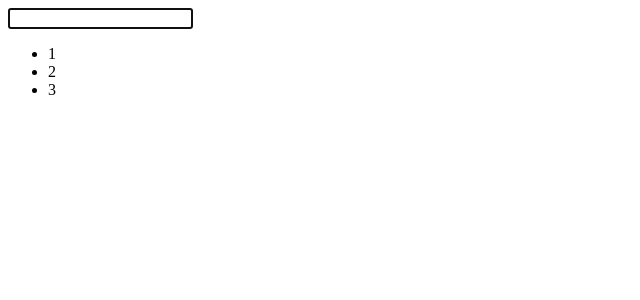
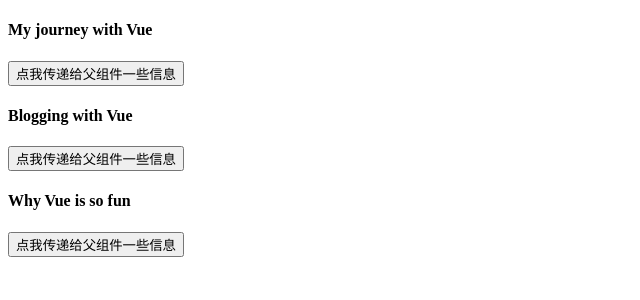
Before and after one commit to AriseMarcher/advanced-to-vue3, a Vue app in the folder 01-quick-start/vue-project-quick-start/: page / in a window 1280 px wide. Shown: the top 300 px of the page, without its empty margins (0-640 px from the left). Built offline with nearby package versions, Linux system fonts and the light colour scheme.

Commit message:
组件基础

```diff
--- a/01-quick-start/vue-project-quick-start/src/App.vue
+++ b/01-quick-start/vue-project-quick-start/src/App.vue
@@ -10,6 +10,7 @@
 import LifecycleHooks from './components/09-lifecycle-hooks.vue'
 import Watchers from './components/10-watchers.vue'
 import TemplateRefs from './components/11-template-refs.vue'
+import ComponentBasics from './components/12-components-basics.vue'
 
 import { ref, onMounted } from 'vue'
 // 我要拿 TemplateRefs 中的一些暴露值
@@ -18,7 +19,7 @@
 onMounted(() => {
   console.log(templateRefs.value)
   // console.log(templateRefs.value.myFn)
-  templateRefs.value.myFn('hello vue3.0')
+  templateRefs.value?.myFn('hello vue3.0')
 });
 </script>
 
@@ -33,7 +34,8 @@
   <!-- <FormInputBinding /> -->
   <!-- <LifecycleHooks /> -->
   <!-- <Watchers /> -->
-  <TemplateRefs ref="templateRefs" />
+  <!-- <TemplateRefs ref="templateRefs" /> -->
+  <ComponentBasics />
 </template>
 
 <style scoped>
--- /dev/null
+++ b/01-quick-start/vue-project-quick-start/src/components/12-components-basics.vue
@@ -0,0 +1,22 @@
+<template>
+  <div>
+    <BlogPost
+      title="My journey with Vue"
+      @get-child-message="showChildMessage"
+    />
+    <BlogPost title="Blogging with Vue" />
+    <BlogPost title="Why Vue is so fun" />
+  </div>
+</template>
+
+<script setup>
+import BlogPost from './child-components/BlogPost.vue'
+
+const showChildMessage = (message) => {
+  console.log(`子组件传递过来的数据是：${message.value}`)
+}
+</script>
+
+<style scoped>
+
+</style>
--- /dev/null
+++ b/01-quick-start/vue-project-quick-start/src/components/child-components/BlogPost.vue
@@ -0,0 +1,19 @@
+<template>
+  <h4>{{ title }}</h4>
+  <button @click="postToParent">点我传递给父组件一些信息</button>
+</template>
+
+<script setup>
+import { ref } from 'vue'
+defineProps(['title']);
+const emit = defineEmits(['get-child-message'])
+
+const message = ref('这是一段信息')
+const postToParent = () => {
+  emit('get-child-message', message)
+}
+</script>
+
+<style scoped>
+
+</style>
```
